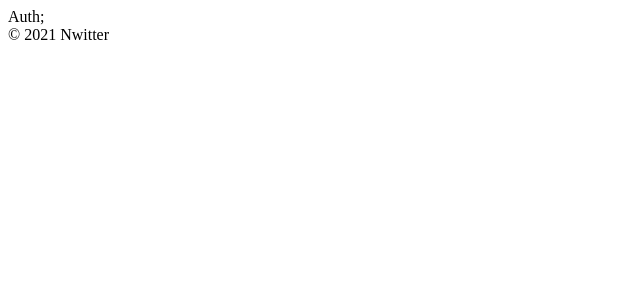
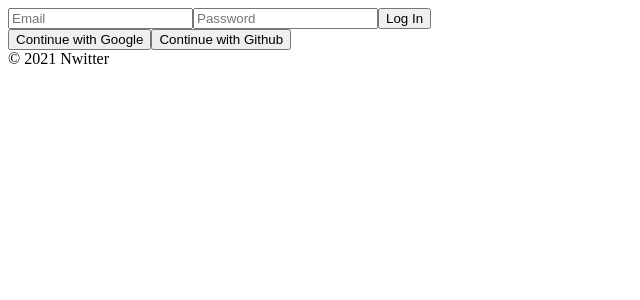
Before and after one commit to grace-kimm/nwitter, a React (Create React App) app: page / in a window 1280 px wide. Shown: the top 300 px of the page, without its empty margins (0-640 px from the left). Built offline with nearby package versions, Linux system fonts and the light colour scheme; no server answers.

Commit message:
2.2 Recap

```diff
--- a/src/components/App.js
+++ b/src/components/App.js
@@ -6,7 +6,7 @@
   const [isLoggedIn, setIsLoggedIn] = useState(authService.currentUser);
   return (
     <>
-      <AppRouter isLoggedIn={isLoggedIn} />;
+      <AppRouter isLoggedIn={isLoggedIn} />
       <footer>&copy; {new Date().getFullYear()} Nwitter</footer>
     </>
   );
--- a/src/routes/Auth.js
+++ b/src/routes/Auth.js
@@ -1,5 +1,47 @@
-import React from "react";
+import React, { useState } from "react";
 
-const Auth = () => <span>Auth</span>;
+const Auth = () => {
+  const [email, setEmail] = useState("");
+  const [password, setPassword] = useState("");
+  const onChange = (event) => {
+    const {
+      target: { name, value },
+    } = event;
+    if (name === "email") {
+      setEmail(value);
+    } else if (name === "password") {
+      setPassword(value);
+    }
+  };
+  const onSubmit = (event) => {
+    event.preventDefault();
+  };
+  return (
+    <div>
+      <form onSubmit={onSubmit}>
+        <input
+          name="email"
+          type="text"
+          placeholder="Email"
+          required
+          value={email}
+          onChange={onChange}
+        />
+        <input
+          name="password"
+          type="password"
+          placeholder="Password"
+          required
+          value={password}
+          onChange={onChange}
+        />
+        <input type="submit" value="Log In" />
+      </form>
+      <div>
+        <button>Continue with Google</button>
+        <button>Continue with Github</button>
+      </div>
+    </div>
+  );
+};
 export default Auth;
-// automatically import
```
Also changed, not shown: 1 other file (tests, documents, lock files or other folders).
